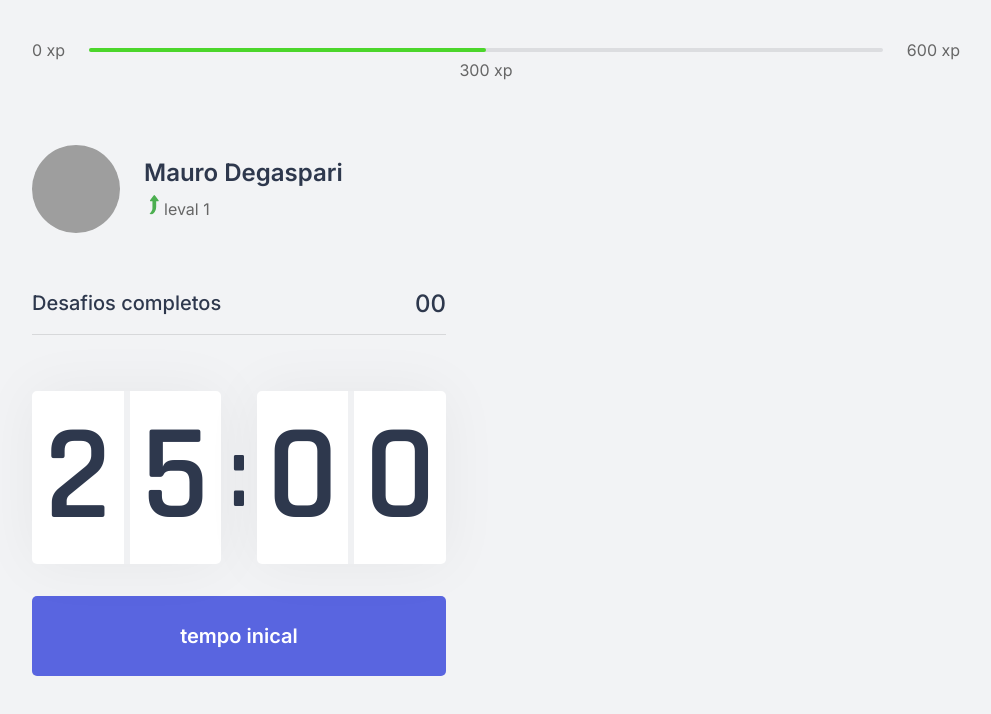
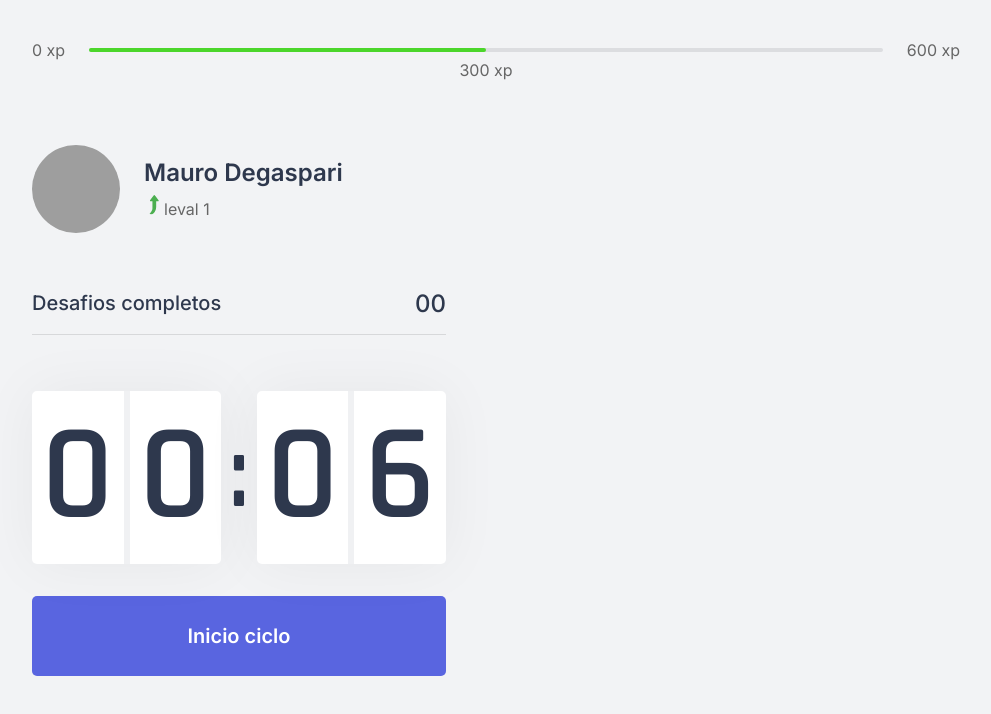
Before and after one commit to MauroDegaspari/Tascom-Pomodo, a Next.js app: page / in a window 1280 px wide. Shown: the top 714 px of the page, without its empty margins (144-1135 px from the left). Built offline with nearby package versions, Linux system fonts and the light colour scheme; grey boxes are pictures that could not be loaded.

Commit message:
Implementaçao de Timer com javaScript

```diff
--- a/src/components/Tempo.tsx
+++ b/src/components/Tempo.tsx
@@ -1,23 +1,84 @@
+import { useState, useEffect } from 'react';
 import styles from '../styles/components/Tempo.module.css'
 
+
+let paraTempo: NodeJS.Timeout;
+
 export function Tempo(){
+
+    /* Javascript do timer */
+    const [time, setTime] = useState(0.1 * 60);
+    const [isAtivo, setIsAtivo] = useState(false);
+    const [hasTermino, setHastermino] = useState(false);
+
+    const minutos = Math.floor(time / 60);
+    const segundo = time % 60;
+
+    const [minutoLeft, minutoRight] = String(minutos).padStart(2, '0').split('');
+    const [segundoLeft, segundoRight] = String(segundo).padStart(2, '0').split('');
+
+
+
+    /* Funções de ações para o botão */
+    function Start(){
+        setIsAtivo(true);
+    }
+
+    function Restart(){
+        clearTimeout(paraTempo);
+        setIsAtivo(false);
+        setTime(25 * 60);
+    }
+
+    useEffect( () => {
+        if (isAtivo && time > 0 ){
+           paraTempo = setTimeout(() => {
+                setTime(time -1)
+            }, 1000)
+        } else if(setIsAtivo && time === 0){
+            setHastermino(true);
+            setIsAtivo(false);
+        }
+
+    }, [isAtivo, time])
+
     return(
     <div>
         <div className={styles.tempoContainer}>
             <div>
-                <span>2</span>
-                <span>5</span>
+                <span>{minutoLeft}</span>
+                <span>{minutoRight}</span>
             </div>
             <span>:</span>
             <div>
-                <span>0</span>
-                <span>0</span>
+                <span>{segundoLeft}</span>
+                <span>{segundoRight}</span>
             </div>
         </div>
 
-        <button type="button" className={styles.tempoButton}>
-            tempo inical
-        </button>
+        { hasTermino ? (
+        <button disabled className={styles.tempoButton} >
+
+               Ciclo concluido
+         </button>
+    ) :
+        (
+            <>
+                  { isAtivo ? (
+                <button type="button" className={`${styles.tempoButton} ${styles.tempoButtonAtivo}`} onClick={Restart}>
+                Abandonar ciclo
+                </button> )
+                :
+                (<button type="button" className={styles.tempoButton} onClick={Start}>
+                Inicio ciclo
+              </button>)
+            }
+            </>
+        )
+    }
+
+
+
 
     </div>
     );
--- a/src/styles/components/Tempo.module.css
+++ b/src/styles/components/Tempo.module.css
@@ -59,7 +59,23 @@
 
 }
 
-.tempoButton:hover{
+.tempoButton:not(:disabled):hover{
     background: var(--blue-dark);
 
 }
+.tempoButtonAtivo{
+    border: 1px solid var(--title);
+    background: var(--while);
+    color: var(--title);
+}
+
+.tempoButtonAtivo:not(:disabled):hover{
+    border: 0px;
+    background: var(--red);
+    color: var(--white);
+}
+
+.tempoButton:disabled{
+    cursor: not-allowed;
+    background: chartreuse;
+}
```
